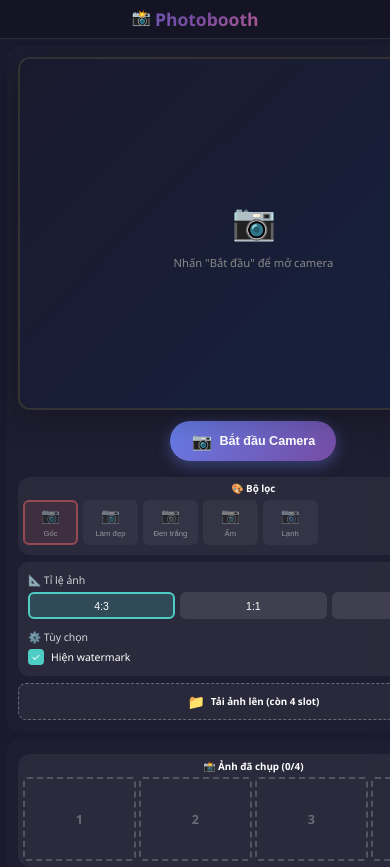
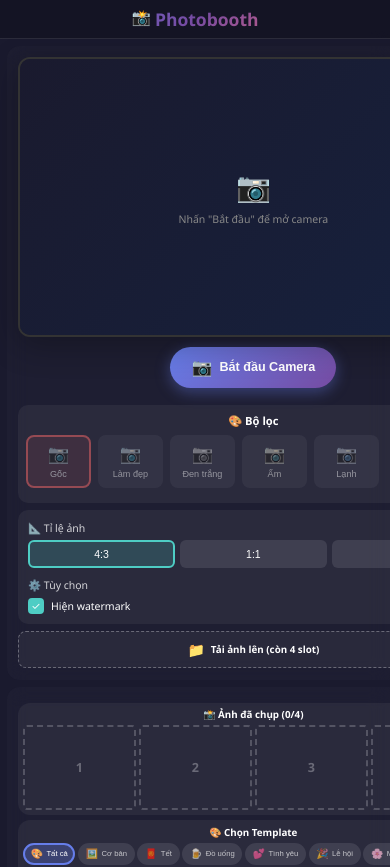
Before and after one commit to huynguyenjv/photobooth, a React (Vite) app: page / in a window 390 px wide. Shown: the top 867 px of the page. Built offline with nearby package versions, Linux system fonts and the light colour scheme.

Commit message:
fix: improve mobile layout - compact camera placeholder, better touch targets

```diff
--- a/src/components/Camera.css
+++ b/src/components/Camera.css
@@ -162,16 +162,36 @@
     max-width: 100%;
   }
 
+  /* Khi chưa bật camera, giảm chiều cao placeholder */
+  .camera-wrapper:has(.camera-placeholder) {
+    aspect-ratio: 4 / 3;
+    max-height: 280px;
+  }
+
   .camera-icon,
   .error-icon {
-    font-size: 2.5rem;
-    margin-bottom: 0.75rem;
+    font-size: 2rem;
+    margin-bottom: 0.5rem;
   }
 
   .camera-placeholder p,
   .camera-error p {
-    font-size: 0.8rem;
+    font-size: 0.75rem;
     padding: 0 0.75rem;
     text-align: center;
   }
+
+  .fullscreen-close-btn {
+    top: 15px;
+    right: 15px;
+    width: 40px;
+    height: 40px;
+    font-size: 20px;
+  }
+
+  .zoom-indicator {
+    bottom: 15px;
+    padding: 6px 12px;
+    font-size: 12px;
+  }
 }
--- a/src/components/FilterSelector.css
+++ b/src/components/FilterSelector.css
@@ -65,26 +65,27 @@
 
 @media (max-width: 480px) {
   .filter-selector {
-    padding: 0.4rem;
-    margin: 0.35rem 0;
+    padding: 0.6rem;
+    margin: 0.5rem 0;
+    border-radius: 10px;
   }
 
   .filter-title {
-    font-size: 0.7rem;
-    margin-bottom: 0.35rem;
+    font-size: 0.8rem;
+    margin-bottom: 0.5rem;
   }
 
   .filter-grid {
     display: flex;
     overflow-x: auto;
-    gap: 0.35rem;
-    padding-bottom: 0.35rem;
+    gap: 0.5rem;
+    padding-bottom: 0.5rem;
     scroll-snap-type: x mandatory;
     -webkit-overflow-scrolling: touch;
   }
 
   .filter-grid::-webkit-scrollbar {
-    height: 3px;
+    height: 4px;
   }
 
   .filter-grid::-webkit-scrollbar-thumb {
@@ -94,17 +95,17 @@
 
   .filter-button {
     flex: 0 0 auto;
-    min-width: 55px;
-    padding: 0.35rem 0.3rem;
-    border-radius: 6px;
+    min-width: 65px;
+    padding: 0.5rem 0.4rem;
+    border-radius: 8px;
     scroll-snap-align: start;
   }
 
   .filter-preview {
-    font-size: 1.1rem;
+    font-size: 1.25rem;
   }
 
   .filter-name {
-    font-size: 0.55rem;
+    font-size: 0.65rem;
   }
 }
```
Also changed, not shown: 4 other files (tests, documents, lock files or other folders).
